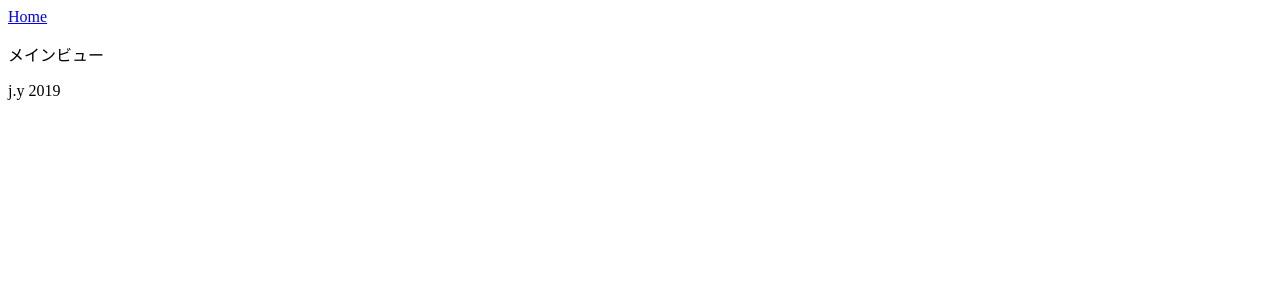
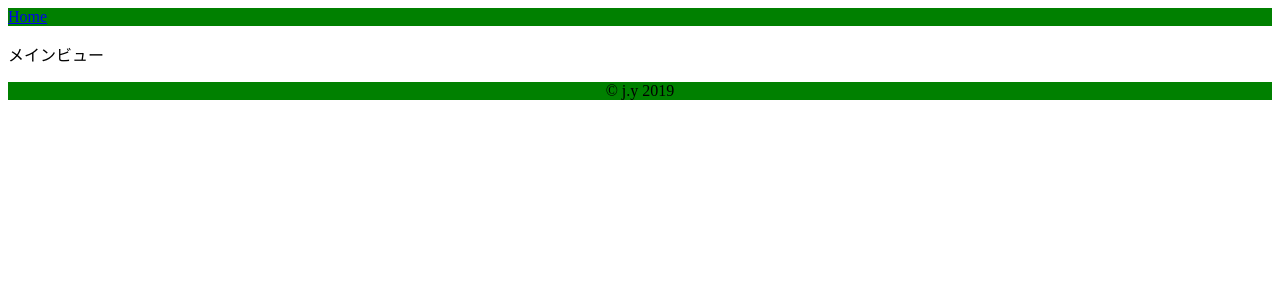
Before and after one commit to birnamwood/vuejs_portfolio, a Vue app: page / in a window 1280 px wide. Shown: the top 300 px of the page. Built offline with nearby package versions, Linux system fonts and the light colour scheme.

Commit message:
ヘッダー＆フッターに背景色追加

```diff
--- a/src/components/Footer.vue
+++ b/src/components/Footer.vue
@@ -1,9 +1,9 @@
 <template>
-<header>
+<footer>
     <nav>
-      <p>j.y 2019</P>
+      <p>© j.y 2019</P>
     </nav>
-  </header>
+  </footer>
 </template>
 
 <script>
@@ -12,5 +12,9 @@
 
 <!-- Add "scoped" attribute to limit CSS to this component only -->
 <style scoped>
+footer {
+  background-color: green;
+  text-align: center;
+}
 
 </style>
--- a/src/components/Header.vue
+++ b/src/components/Header.vue
@@ -13,4 +13,7 @@
 <!-- Add "scoped" attribute to limit CSS to this component only -->
 <style scoped>
 
+header {
+  background-color: green;
+}
 </style>
```
